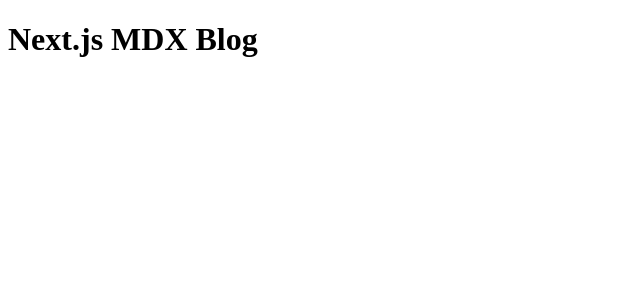
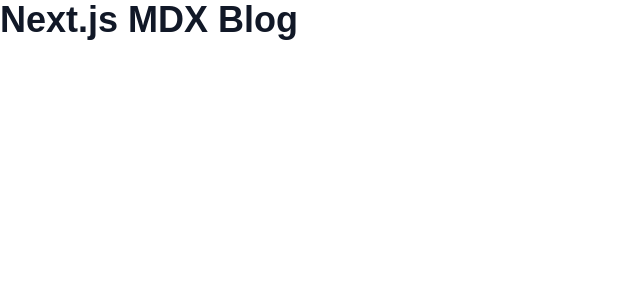
Before and after one commit to boyeoon/boyeon-blog, a Next.js app: page / in a window 1280 px wide. Shown: the top 300 px of the page, without its empty margins (0-640 px from the left). Built offline with nearby package versions, Linux system fonts and the light colour scheme.

Commit message:
feat: Tailwind CSS 플러그인 typography 설치

```diff
--- a/app/globals.css
+++ b/app/globals.css
@@ -1,4 +1,4 @@
-/* @tailwind base;
+@tailwind base;
 @tailwind components;
 @tailwind utilities;
 
@@ -24,4 +24,4 @@
   .text-balance {
     text-wrap: balance;
   }
-} */
+}
--- a/app/layout.tsx
+++ b/app/layout.tsx
@@ -25,7 +25,7 @@
       >
         {children}
       </body> */}
-      <body>{children}</body>
+      <body className="prose dark:prose-invert">{children}</body>
     </html>
   );
 }
--- a/package.json
+++ b/package.json
@@ -12,6 +12,7 @@
     "@mdx-js/loader": "^3.0.1",
     "@mdx-js/react": "^3.0.1",
     "@next/mdx": "^14.2.14",
+    "@tailwindcss/typography": "^0.5.15",
     "@types/mdx": "^2.0.13",
     "next": "14.2.14",
     "react": "^18",
--- a/tailwind.config.ts
+++ b/tailwind.config.ts
@@ -14,6 +14,8 @@
       },
     },
   },
-  plugins: [],
+  plugins: [
+    require("@tailwindcss/typography"),
+  ],
 };
 export default config;
```
Also changed, not shown: 1 other file (tests, documents, lock files or other folders).
